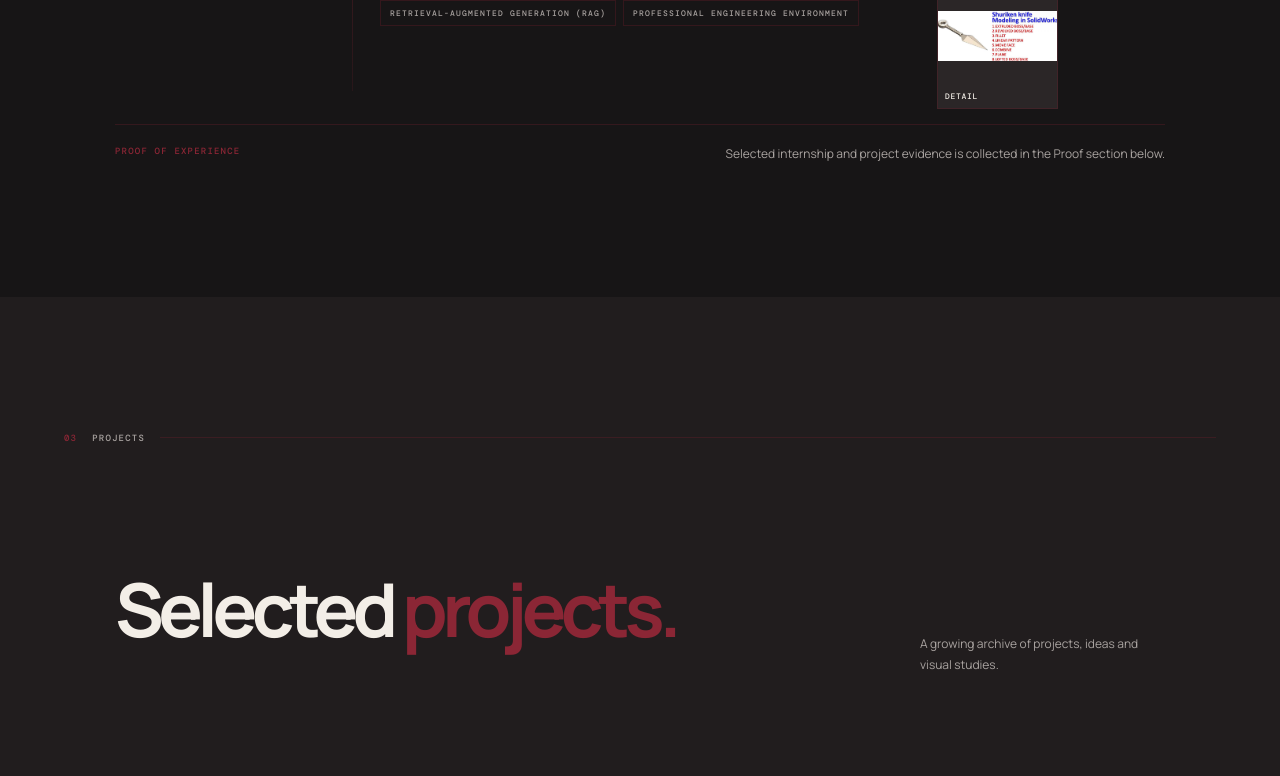
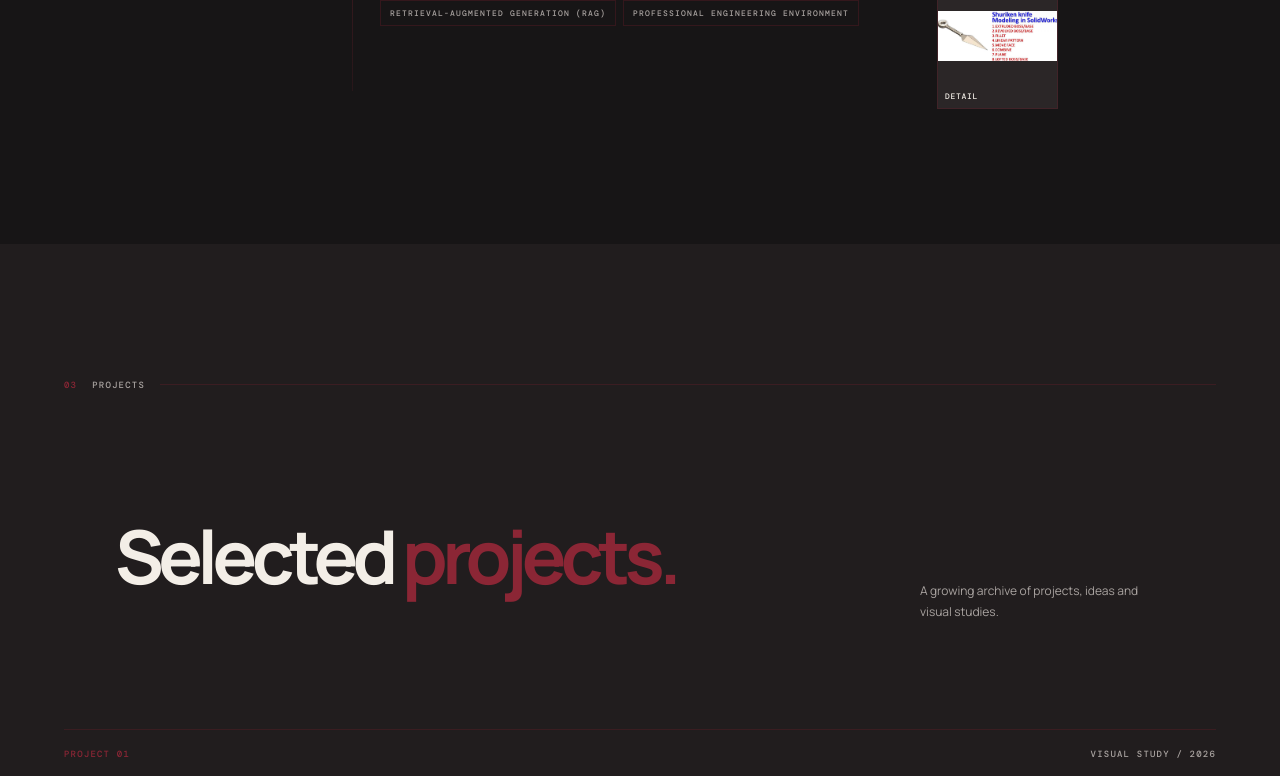
Before and after one commit to aishwaryaanbu843-arch/baby-portfolio, a React (Vite) app: page / in a window 1280 px wide. Shown: the part 2960-3736 px from the top of the page. Built offline with nearby package versions, Linux system fonts and the light colour scheme.

Commit message:
Clean outdated portfolio wording

```diff
--- a/src/App.jsx
+++ b/src/App.jsx
@@ -192,7 +192,7 @@ function App() {
             <article className="timeline-item reveal"><div className="timeline-date">02 Aug — 15 Aug 2026</div><div className="timeline-marker" /><div><span className="timeline-kind">Experience / 02</span><h3>Aktis Engineering<br />Solutions Pvt Ltd</h3><p>SolidWorks CAD &amp; RAG Chatbot Intern</p><div className="tag-row"><span>SolidWorks model design &amp; automation</span><span>CAD automation</span><span>Custom LLM chatbot</span><span>Retrieval-Augmented Generation (RAG)</span><span>Professional engineering environment</span></div></div><div className="timeline-evidence"><button onClick={() => { setSelectedImage(proofImages[0]); setLightboxImages(proofImages.slice(0, 4)); setLightboxOpen(true) }}><img src={proofImages[0].src} alt={proofImages[0].alt} /><span>Certificate</span></button><button onClick={() => { setSelectedImage(proofImages[1]); setLightboxImages(proofImages.slice(0, 4)); setLightboxOpen(true) }}><img src={proofImages[1].src} alt={proofImages[1].alt} /><span>Model</span></button><button onClick={() => { setSelectedImage(proofImages[2]); setLightboxImages(proofImages.slice(0, 4)); setLightboxOpen(true) }}><img src={proofImages[2].src} alt={proofImages[2].alt} /><span>Detail</span></button></div></article>
           </div>
           </div>
-          <div className="proof-note"><span>Proof of experience</span><p>Selected internship and project evidence is collected in the Proof section below.</p></div>
+
         </section>
 
         <section className="section projects-section" id="projects">
```
Also changed, not shown: 1 other file (tests, documents, lock files or other folders).
